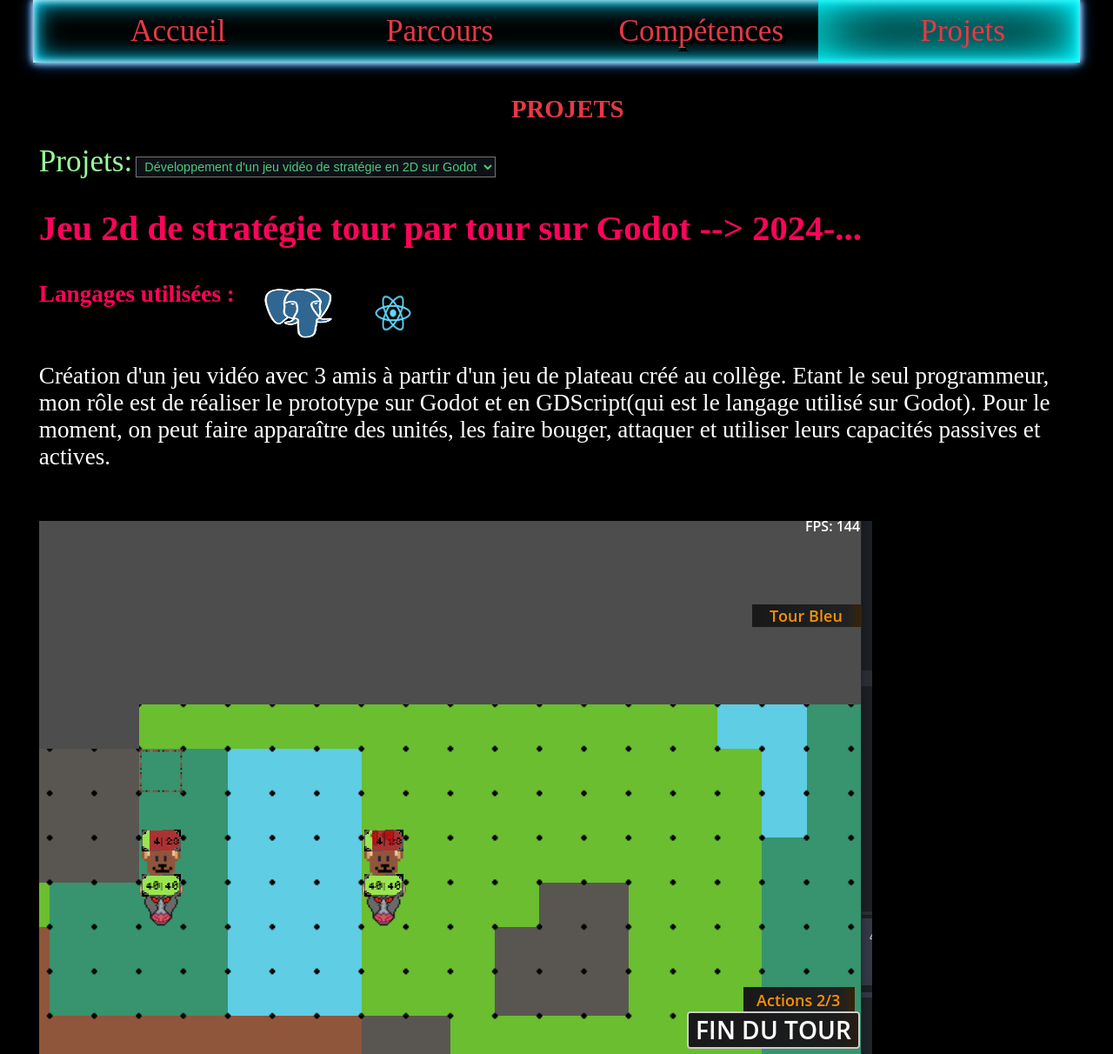
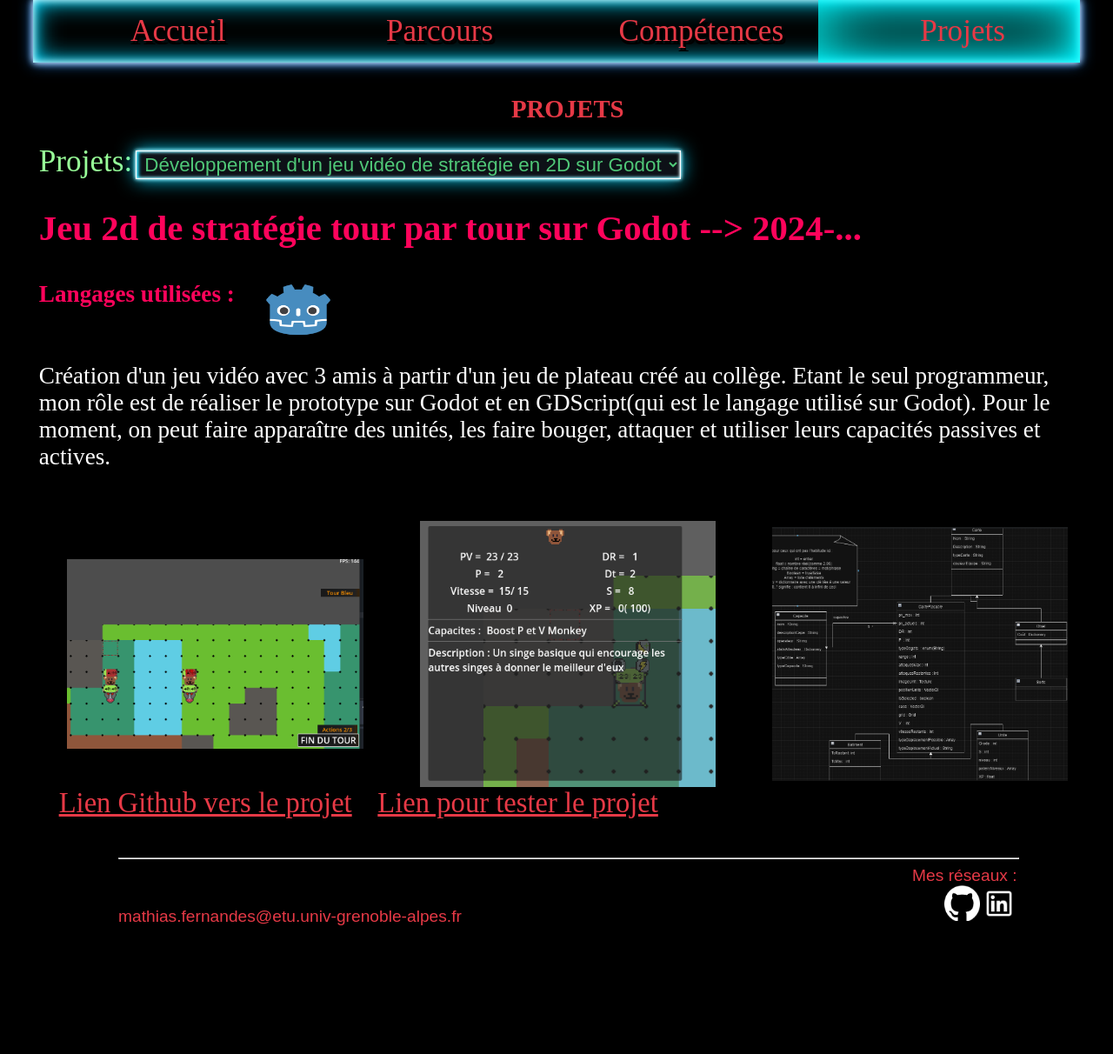
Before and after one commit to Atio3f/Atio3f.github.io, a website: page test.html in a window 1280 px wide. Shown: the top 1212 px of the page at 87% size. After the commit the page ends 1065 px from the top, so only its background shows below. Drawn offline with Linux system fonts and the light colour scheme.

Commit message:
ajoutProjets2-03/01/2025
ajout d'infos pour de nouveaux projets
+ ajout du style pour les images et les liens
+ ajout de certains logo ou images de diagrammes

```diff
--- a/scripts/scriptProjets.js
+++ b/scripts/scriptProjets.js
@@ -21,8 +21,25 @@
         `,
     "CIRCUS_PLANNER" : `
         <h2 id="TitreProjet">Application lourde pour la gestion des cirques --> mars 2024</h2>
-        <p>Ce projet, en groupe de 5, portait sur la création d'une application pour aider les gérants de cirques à organiser leurs futurs évènements.</p>
-        <img src="img/projets/Titanic/TitanicSEA.png" alt="Image 1 du rendu final">
+        <div id="langagesUtilises">
+            <h4> Langages utilisées : </h4>
+
+            <div class="langage">
+              <img src="img/JavaLogo.png" alt="Java Logo">
+              <div class="overlay-text">Java</div>
+            </div>
+            <div class="langage">
+              <img src="img/JavaFXLogo.png" alt="JavaFX Logo">
+              <div class="overlay-text">JavaFX</div>
+            </div>
+            <div class="langage">
+              <img src="img/CSSLogo.png" alt="CSS Logo">
+              <div class="overlay-text">CSS</div>
+            </div>
+        </div>
+        <p>Ce projet, en groupe de 5, portait sur la création d'une application pour aider les gérants de cirques à organiser leurs futurs évènements.
+        Nous avons utilisé JavaFX et CSS pour réaliser l'interface et Java pour faire le modèle de données.</p>
+        <img class="imgPasNette" src="img/projets/CIRCUSPLANNER/CIRCUSPLANNERdiagrammeClasse.svg" alt="Image 1 du rendu final">
         <br>
         <a href="https://github.com/Thomas-381/CircusPlanner">Lien vers le code source sur Github</a>
         `,
@@ -62,18 +79,17 @@
                 <h4> Langages utilisées : </h4>
 
                 <div class="langage">
-                <img src="img/PostgreSQLogo.png" alt="PostgreSQL Logo">
-                <div class="overlay-text">PostgreSQL</div>
+                  <img src="img/GodotLogo.png" alt="Godot Logo">
+                  <div class="overlay-text">Godot/Gdscript</div>
                 </div>
-              <div class="langage">
-                <img src="img/ReactLogo.png" alt="React Logo">
-                <div class="overlay-text">React</div>
-              </div>
+
+
           </div>
           <p> Création d'un jeu vidéo avec 3 amis à partir d'un jeu de plateau créé au collège. Etant le seul programmeur, mon rôle est de réaliser le prototype sur Godot et en GDScript(qui est le langage utilisé sur Godot). Pour le moment, on peut faire apparaître des unités, les faire bouger, attaquer et utiliser leurs capacités passives et actives.</p>
           <br>
-        <img src="img/projets/FoC/FocAttaque.png"><img src="img/projets/FoC/FocApercuUnite.png"><img src="img/projets/FoC/FoCDiagrammeDeClasse.png">
+          <div class="groupeImages"><img class="imageG" src="img/projets/FoC/FocAttaque.png"><img class="imageG" src="img/projets/FoC/FocApercuUnite.png"><img class="imageG" src="img/projets/FoC/FoCDiagrammeDeClasse.png"></div>
           <a href="https://github.com/Atio3f/FightOfCities2D">Lien Github vers le projet</a> <a href="https://atio3f.itch.io/fight-of-cities-2d"> Lien pour tester le projet </a>
+
         `,
     "NUTRISCORE" : `
         <h2 id="TitreProjet">Analyse du naufrage du Titanic --> avril 2024</h2>
@@ -119,8 +135,8 @@
 //Servira lorsque le php arrêtera ses caprices
 function baseValue(){
   //document.getElementById('Projets-list').value = "FoC" ;
-  console.log(document.getElementById('Projets-list').value);
-  document.getElementById('Projets-list').value = "FOC";
+  //console.log(document.getElementById('Projets-list').value);
+  document.getElementById('Projets-list').value = "CIRCUS_PLANNER";
 
 }
 
--- a/styles/styleProjets.css
+++ b/styles/styleProjets.css
@@ -29,11 +29,12 @@
 }
 
 select {
-    font-size: 0.9rem;
+    font-size: 1.4rem;
     padding: 2px 5px;
     background-color: #0d1117;
     color: #50C878;
-    border-color: FFD700;
+    border-color: white;
+    box-shadow: 0 0 0.2em #fff, inset 0 0 0.1em #fff, 0 0 1em var(--light-blue-color), inset 0.1em 0 0.2em var(--light-blue-color), 0 0 0.2em var(--light-blue-color), inset 0 0 0.2em white;
 }
 
 #outputProjet{
@@ -69,7 +70,7 @@
 .langage {
     position: relative;
     width: 3em;
-    height: 2.2em;
+    height: 2.5em;
     margin-right: 1em;
     overflow: hidden;
 }
@@ -111,3 +112,23 @@
 h4{
     color : var(--red-color);
 }
+
+/*Groupe d'images affichées sur la même ligne*/
+.groupeImages{
+    display: flex;
+    flex-direction: row;
+}
+
+.imageG{
+    width: 28%;
+    margin: auto;
+}
+
+.output > a {
+    margin-left: 0.7em;
+}
+
+/* Pour toutes les images pas visibles à cause du fond noir */
+.imgPasNette {
+    filter: contrast(40%);
+}
--- a/PortFolioProjets.html
+++ b/test.html
@@ -2,12 +2,11 @@
 <html lang="fr">
   <head>
     <meta charset="utf-8">
-    <title>Portfolio Projets</title>
+    <title>Portfolio test</title>
     <link rel="stylesheet" href="styles/style.css" media="screen"/>
     <link rel="stylesheet" href="styles/styleProjets.css" media="screen"/>
     <style>body{background-color: black;}</style>
     <script src="styles/script.js"></script>
-    <script src="scripts/scriptProjets.js"></script>
   </head>
 
   <body>
@@ -41,16 +40,33 @@
             <option value="FOC">Développement d'un jeu vidéo de stratégie en 2D sur Godot</option>
             <option value="TRI_DEPECHES">Trieur de dépêches Java</option>
             <option value="CIRCUS_PLANNER">Création d'une application en Java</option>
-            <option value="MONA">Application web promotion du patrimoine fr</option>
             <option value="SAE1.03">Installation d'une machine virtuelle</option>
             <option value="SITE_FICTIF_CGI">Création d'un site web</option>
             <option value="TITANIC_BDD">Création d'une Base de Données</option>
             <option value="NUTRISCORE">Exploitation d'une Base de Données</option>
         </select>
 
-        <div class="output" id="outputProjet">Description Projet sélectionné</div>
+        <div class="output" id="outputProjet">
+
+          <h2 id="TitreProjet"> Jeu 2d de stratégie tour par tour sur Godot --> 2024-...</h2>
+          <div id="langagesUtilises">
+                <h4> Langages utilisées : </h4>
+
+                <div class="langage">
+                  <img src="img/GodotLogo.png" alt="Godot Logo">
+                  <div class="overlay-text">Godot/Gdscript</div>
+                </div>
+
+
+          </div>
+          <p> Création d'un jeu vidéo avec 3 amis à partir d'un jeu de plateau créé au collège. Etant le seul programmeur, mon rôle est de réaliser le prototype sur Godot et en GDScript(qui est le langage utilisé sur Godot). Pour le moment, on peut faire apparaître des unités, les faire bouger, attaquer et utiliser leurs capacités passives et actives.</p>
+          <br>
+          <div class="groupeImages"><img class="imageG" src="img/projets/FoC/FocAttaque.png"><img class="imageG" src="img/projets/FoC/FocApercuUnite.png"><img class="imageG" src="img/projets/FoC/FoCDiagrammeDeClasse.png"></div>
+          <a href="https://github.com/Atio3f/FightOfCities2D">Lien Github vers le projet</a> <a href="https://atio3f.itch.io/fight-of-cities-2d"> Lien pour tester le projet </a>
+        </div>
 
       </div>
+
     <footer>
       <hr>
       <div id="Footer-Global">
```
Also changed, not shown: index.html (+1 -1 lines), img/GodotLogo.png (added), img/JavaFXLogo.png (added), img/JavaLogo.png (renamed from img/javaIcon.png), img/projets/CIRCUSPLANNER/CIRCUSPLANNERdiagrammeClasse.svg (added). Lines whose indentation alone changed are shown as unchanged.
